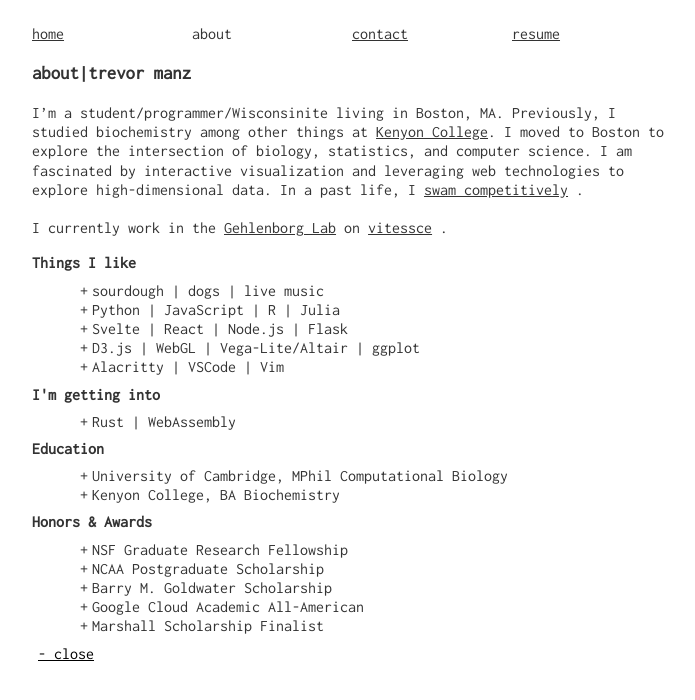
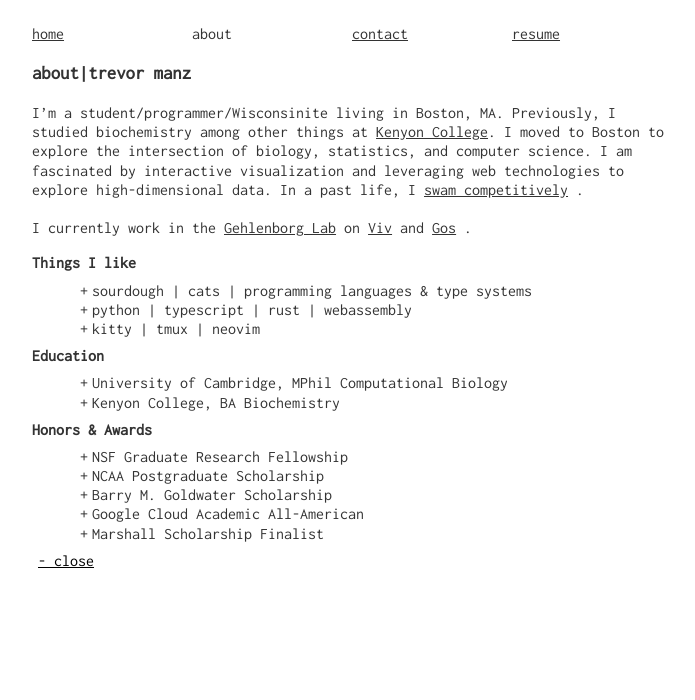
Before and after one commit to manzt/trevorma.nz, a SvelteKit app: page /about in a window 1280 px wide. Both pictures are taken after a click on the button "+ read more". Shown: the top 700 px of the page, without its empty margins (8-703 px from the left). Built offline with nearby package versions, Linux system fonts and the light colour scheme.

Commit message:
chore: update about me (#30)
* chore: update about me

* chore: bump vite

```diff
--- a/package.json
+++ b/package.json
@@ -18,7 +18,7 @@
 		"svelte": "^3.50.1",
 		"svelte-check": "^2.9.0",
 		"typescript": "^4.8.3",
-		"vite": "^3.1.3"
+		"vite": "^3.1.8"
 	},
 	"prettier": {
 		"useTabs": true,
--- a/src/routes/about/+page.svelte
+++ b/src/routes/about/+page.svelte
@@ -35,7 +35,9 @@
 				Gehlenborg Lab
 			</a>
 			on
-			<a href="http://vitessce.io" target="_blank" rel="noreferrer">vitessce</a>
+			<a href="https://github.com/hms-dbmi/viv" target="_blank" rel="noreferrer">Viv</a>
+			and
+			<a href="https://github.com/gosling-lang/gos" target="_blank" rel="noreferrer">Gos</a>
 			.
 		</span>
 	{/if}
@@ -46,18 +48,9 @@
 		<strong>Things I like</strong>
 	</h4>
 	<ul>
-		<li>sourdough | dogs | live music</li>
-		<li>Python | JavaScript | R | Julia</li>
-		<li>Svelte | React | Node.js | Flask</li>
-		<li>D3.js | WebGL | Vega-Lite/Altair | ggplot</li>
-		<li>Alacritty | VSCode | Vim</li>
-	</ul>
-
-	<h4>
-		<strong>I'm getting into</strong>
-	</h4>
-	<ul>
-		<li>Rust | WebAssembly</li>
+		<li>sourdough | cats | programming languages & type systems</li>
+		<li>python | typescript | rust | webassembly</li>
+		<li>kitty | tmux | neovim</li>
 	</ul>
 
 	<h4>
```
Also changed, not shown: 1 other file (tests, documents, lock files or other folders).
